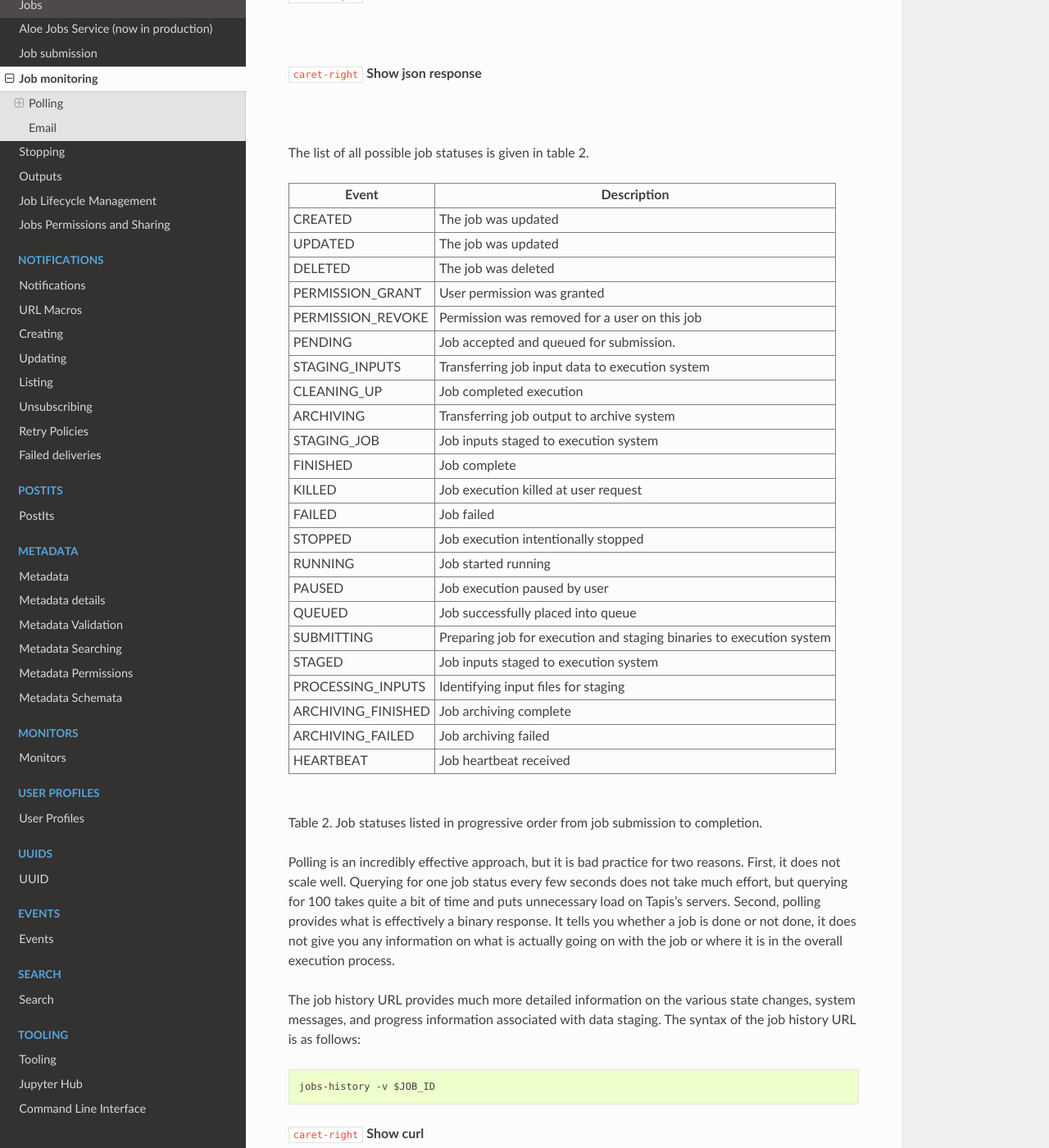
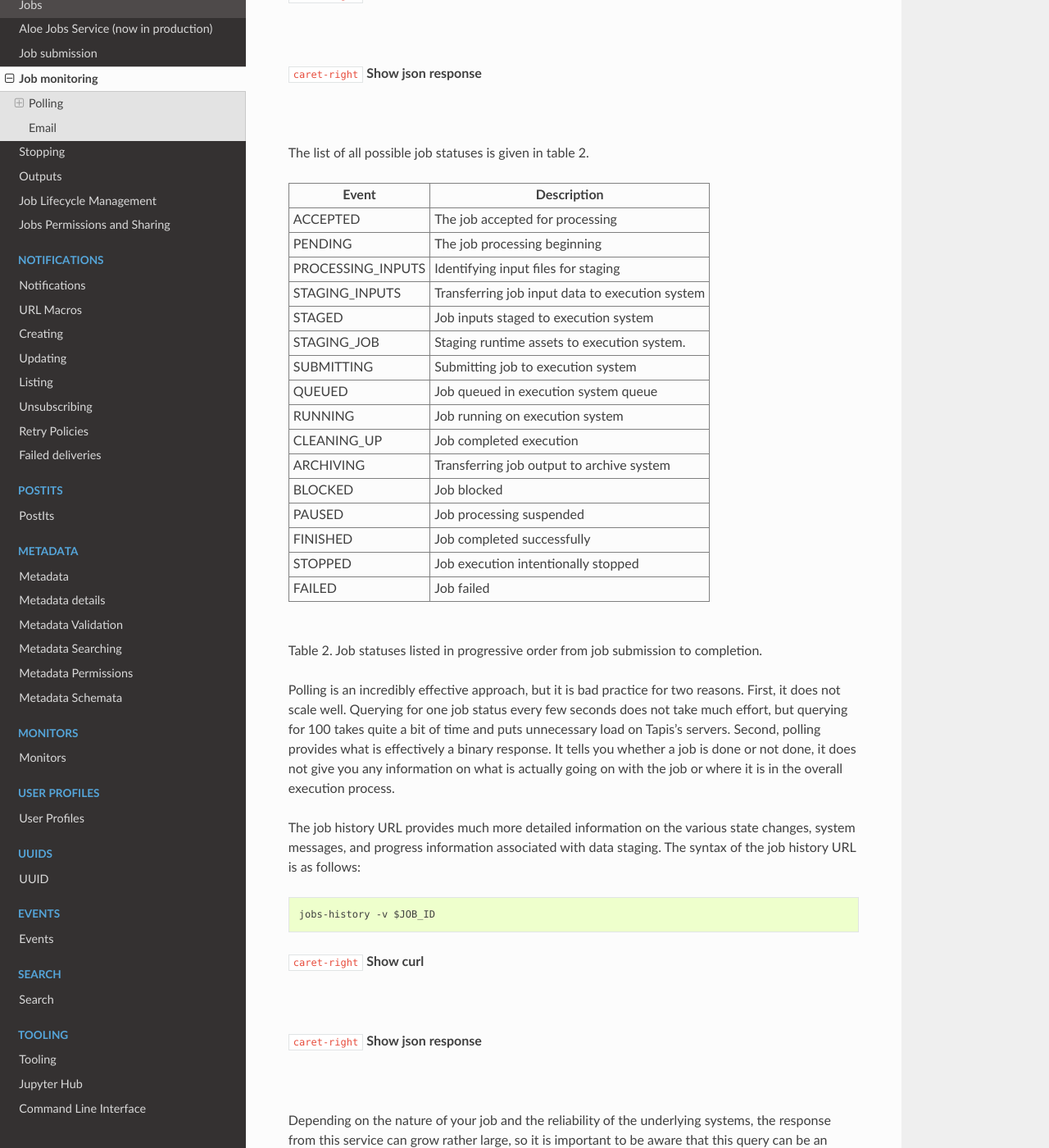
Before and after one commit to TACC-Cloud/agave-docs, a Sphinx documentation site: the page built from docs/agave/guides/jobs/job-monitoring.rst, in a window 1280 px wide and 1400 px high, scrolled down 911 px. Shown: the whole window at 82% size. Built offline with Sphinx 7.4.7 and the Read the Docs theme 2.0.0, drawn with Linux system fonts in a browser that asks for light colours; pages that are not in the unit, such as notebooks, are missing from menus; cross-references to code outside the pages are shown as plain code.

Commit message:
Update job statuses
Updating the job status table to reflect the status that are in the aloe job lifecycle.

```diff
--- a/docs/agave/guides/jobs/job-monitoring.rst
+++ b/docs/agave/guides/jobs/job-monitoring.rst
@@ -128,32 +128,40 @@ The list of all possible job statuses is given in table 2.
    </thead>
    <tbody>
    <tr>
-   <td>CREATED</td>
-   <td>The job was updated</td>
-   </tr>
-   <tr>
-   <td>UPDATED</td>
-   <td>The job was updated</td>
-   </tr>
-   <tr>
-   <td>DELETED</td>
-   <td>The job was deleted</td>
-   </tr>
-   <tr>
-   <td>PERMISSION_GRANT</td>
-   <td>User permission was granted</td>
-   </tr>
-   <tr>
-   <td>PERMISSION_REVOKE</td>
-   <td>Permission was removed for a user on this job</td>
+   <td>ACCEPTED</td>
+   <td>The job accepted for processing</td>
    </tr>
    <tr>
    <td>PENDING</td>
-   <td>Job accepted and queued for submission.</td>
+   <td>The job processing beginning</td>
+   </tr>
+   <tr>
+   <td>PROCESSING_INPUTS</td>
+   <td>Identifying input files for staging</td>
    </tr>
    <tr>
    <td>STAGING_INPUTS</td>
    <td>Transferring job input data to execution system</td>
+   </tr>
+   <tr>
+   <td>STAGED</td>
+   <td>Job inputs staged to execution system</td>
+   </tr>
+   <tr>
+   <td>STAGING_JOB</td>
+   <td>Staging runtime assets to execution system.</td>
+   </tr>
+   <tr>
+   <td>SUBMITTING</td>
+   <td>Submitting job to execution system</td>
+   </tr>
+   <tr>
+   <td>QUEUED</td>
+   <td>Job queued in execution system queue</td>
+   </tr>
+   <tr>
+   <td>RUNNING</td>
+   <td>Job running on execution system</td>
    </tr>
    <tr>
    <td>CLEANING_UP</td>
@@ -164,60 +172,24 @@ The list of all possible job statuses is given in table 2.
    <td>Transferring job output to archive system</td>
    </tr>
    <tr>
-   <td>STAGING_JOB</td>
-   <td>Job inputs staged to execution system</td>
+   <td>BLOCKED</td>
+   <td>Job blocked</td>
+   </tr>
+   <tr>
+   <td>PAUSED</td>
+   <td>Job processing suspended</td>
    </tr>
    <tr>
    <td>FINISHED</td>
-   <td>Job complete</td>
-   </tr>
-   <tr>
-   <td>KILLED</td>
-   <td>Job execution killed at user request</td>
-   </tr>
-   <tr>
-   <td>FAILED</td>
-   <td>Job failed</td>
+   <td>Job completed successfully</td>
    </tr>
    <tr>
    <td>STOPPED</td>
    <td>Job execution intentionally stopped</td>
    </tr>
    <tr>
-   <td>RUNNING</td>
-   <td>Job started running</td>
-   </tr>
-   <tr>
-   <td>PAUSED</td>
-   <td>Job execution paused by user</td>
-   </tr>
-   <tr>
-   <td>QUEUED</td>
-   <td>Job successfully placed into queue</td>
-   </tr>
-   <tr>
-   <td>SUBMITTING</td>
-   <td>Preparing job for execution and staging binaries to execution system</td>
-   </tr>
-   <tr>
-   <td>STAGED</td>
-   <td>Job inputs staged to execution system</td>
-   </tr>
-   <tr>
-   <td>PROCESSING_INPUTS</td>
-   <td>Identifying input files for staging</td>
-   </tr>
-   <tr>
-   <td>ARCHIVING_FINISHED</td>
-   <td>Job archiving complete</td>
-   </tr>
-   <tr>
-   <td>ARCHIVING_FAILED</td>
-   <td>Job archiving failed</td>
-   </tr>
-   <tr>
-   <td>HEARTBEAT</td>
-   <td>Job heartbeat received</td>
+   <td>FAILED</td>
+   <td>Job failed</td>
    </tr>
    </tbody>
    </table>
```
